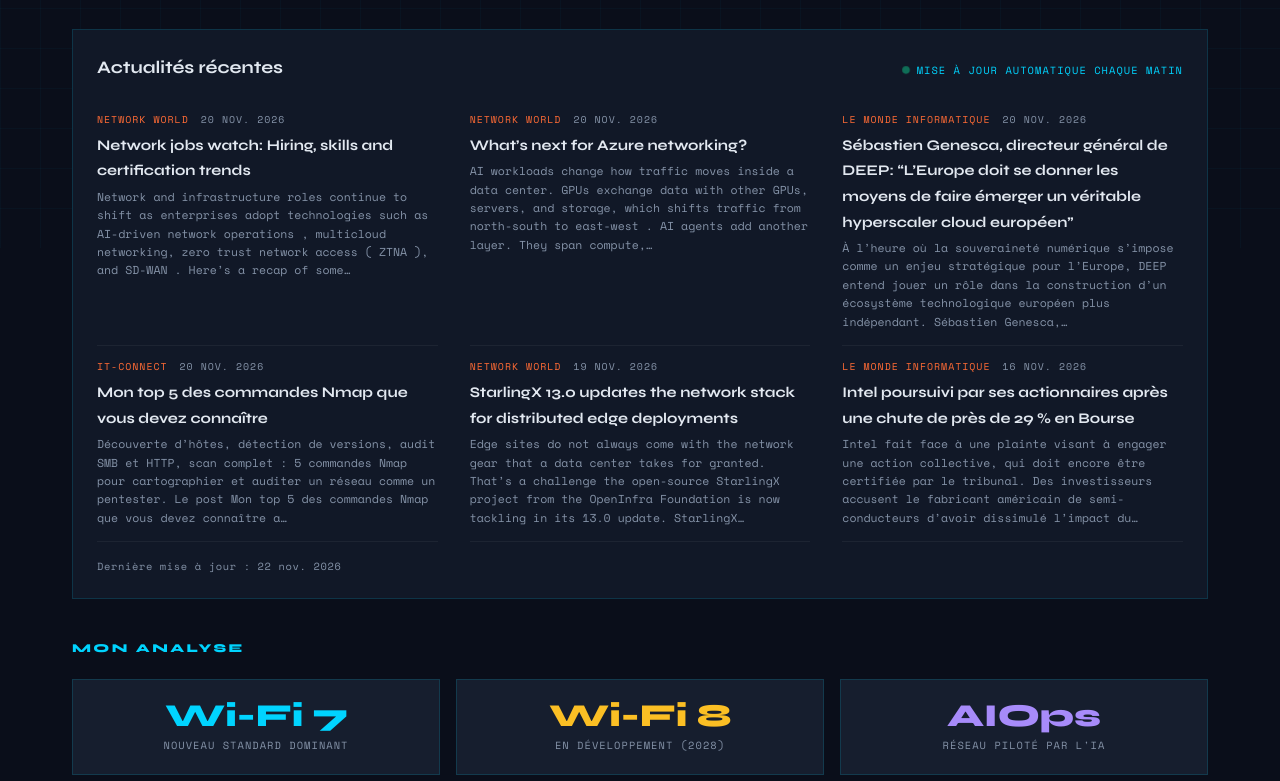
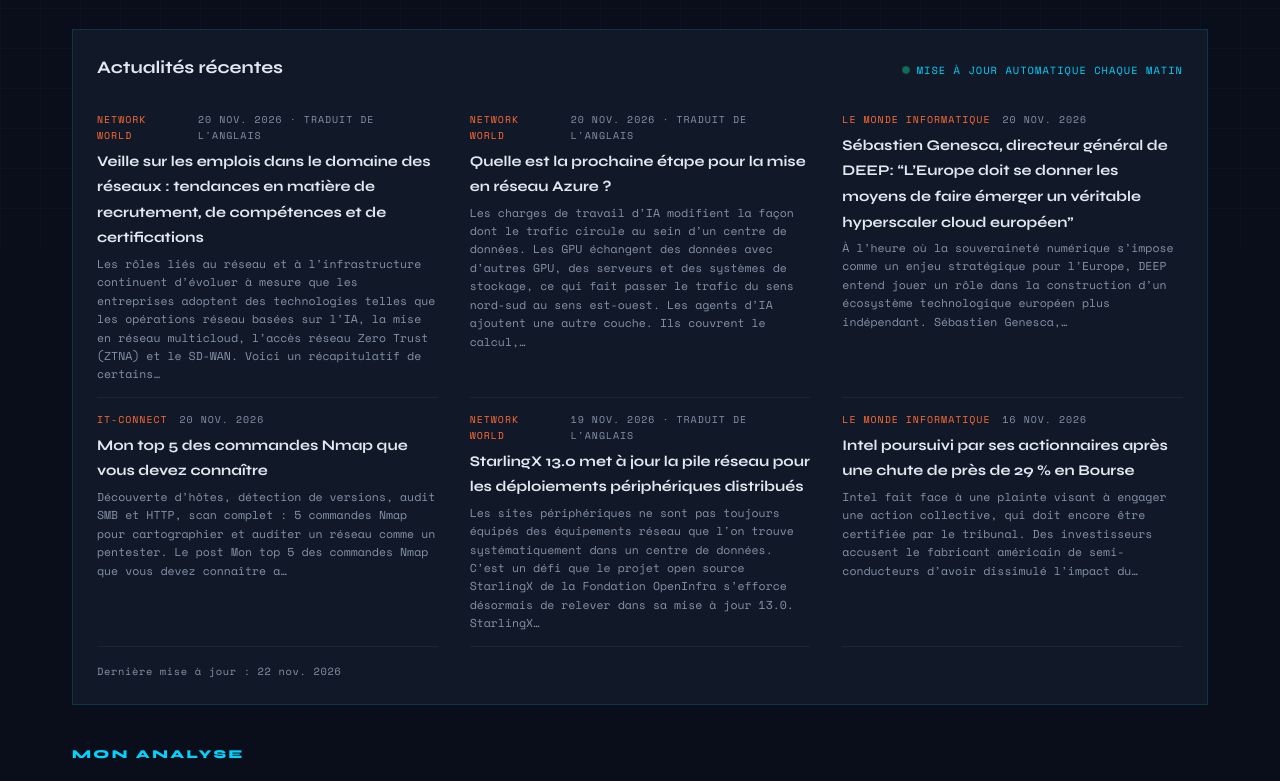
Before and after one commit to yannschneider/Portfolio, a plain HTML site: page veille.html in a window 1280 px wide. Shown: the part 552-1333 px from the top of the page. Drawn offline with nearby package versions, Linux system fonts and the light colour scheme.

Commit message:
Veille : mise à jour automatique du 22/11/2026

```diff
--- a/veille.html
+++ b/veille.html
@@ -54,14 +54,14 @@
 <!-- VEILLE-AUTO:reseau:START -->
       <ul class="veille-feed-list">
         <li class="veille-feed-item">
-          <div class="veille-feed-src"><b>Network World</b><span>20 nov. 2026</span></div>
-          <a href="https://www.networkworld.com/article/2093749/network-jobs-watch-hiring-skills-and-certification-trends.html" target="_blank" rel="noopener">Network jobs watch: Hiring, skills and certification trends</a>
-          <p>Network and infrastructure roles continue to shift as enterprises adopt technologies such as AI-driven network operations , multicloud networking, zero trust network access ( ZTNA ), and SD-WAN . Here’s a recap of some…</p>
+          <div class="veille-feed-src"><b>Network World</b><span>20 nov. 2026 · traduit de l'anglais</span></div>
+          <a href="https://www.networkworld.com/article/2093749/network-jobs-watch-hiring-skills-and-certification-trends.html" target="_blank" rel="noopener">Veille sur les emplois dans le domaine des réseaux : tendances en matière de recrutement, de compétences et de certifications</a>
+          <p>Les rôles liés au réseau et à l’infrastructure continuent d’évoluer à mesure que les entreprises adoptent des technologies telles que les opérations réseau basées sur l’IA, la mise en réseau multicloud, l’accès réseau Zero Trust (ZTNA) et le SD-WAN. Voici un récapitulatif de certains…</p>
         </li>
         <li class="veille-feed-item">
-          <div class="veille-feed-src"><b>Network World</b><span>20 nov. 2026</span></div>
-          <a href="https://www.networkworld.com/article/4251523/whats-next-for-azure-networking.html" target="_blank" rel="noopener">What’s next for Azure networking?</a>
-          <p>AI workloads change how traffic moves inside a data center. GPUs exchange data with other GPUs, servers, and storage, which shifts traffic from north-south to east-west . AI agents add another layer. They span compute,…</p>
+          <div class="veille-feed-src"><b>Network World</b><span>20 nov. 2026 · traduit de l'anglais</span></div>
+          <a href="https://www.networkworld.com/article/4251523/whats-next-for-azure-networking.html" target="_blank" rel="noopener">Quelle est la prochaine étape pour la mise en réseau Azure ?</a>
+          <p>Les charges de travail d’IA modifient la façon dont le trafic circule au sein d’un centre de données. Les GPU échangent des données avec d’autres GPU, des serveurs et des systèmes de stockage, ce qui fait passer le trafic du sens nord-sud au sens est-ouest. Les agents d’IA ajoutent une autre couche. Ils couvrent le calcul,…</p>
         </li>
         <li class="veille-feed-item">
           <div class="veille-feed-src"><b>Le Monde Informatique</b><span>20 nov. 2026</span></div>
@@ -74,9 +74,9 @@
           <p>Découverte d’hôtes, détection de versions, audit SMB et HTTP, scan complet : 5 commandes Nmap pour cartographier et auditer un réseau comme un pentester. Le post Mon top 5 des commandes Nmap que vous devez connaître a…</p>
         </li>
         <li class="veille-feed-item">
-          <div class="veille-feed-src"><b>Network World</b><span>19 nov. 2026</span></div>
-          <a href="https://www.networkworld.com/article/4250526/starlingx-13-0-updates-the-network-stack-for-distributed-edge-deployments.html" target="_blank" rel="noopener">StarlingX 13.0 updates the network stack for distributed edge deployments</a>
-          <p>Edge sites do not always come with the network gear that a data center takes for granted. That’s a challenge the open-source StarlingX project from the OpenInfra Foundation is now tackling in its 13.0 update. StarlingX…</p>
+          <div class="veille-feed-src"><b>Network World</b><span>19 nov. 2026 · traduit de l'anglais</span></div>
+          <a href="https://www.networkworld.com/article/4250526/starlingx-13-0-updates-the-network-stack-for-distributed-edge-deployments.html" target="_blank" rel="noopener">StarlingX 13.0 met à jour la pile réseau pour les déploiements périphériques distribués</a>
+          <p>Les sites périphériques ne sont pas toujours équipés des équipements réseau que l&#x27;on trouve systématiquement dans un centre de données. C’est un défi que le projet open source StarlingX de la Fondation OpenInfra s’efforce désormais de relever dans sa mise à jour 13.0. StarlingX…</p>
         </li>
         <li class="veille-feed-item">
           <div class="veille-feed-src"><b>Le Monde Informatique</b><span>16 nov. 2026</span></div>
```
